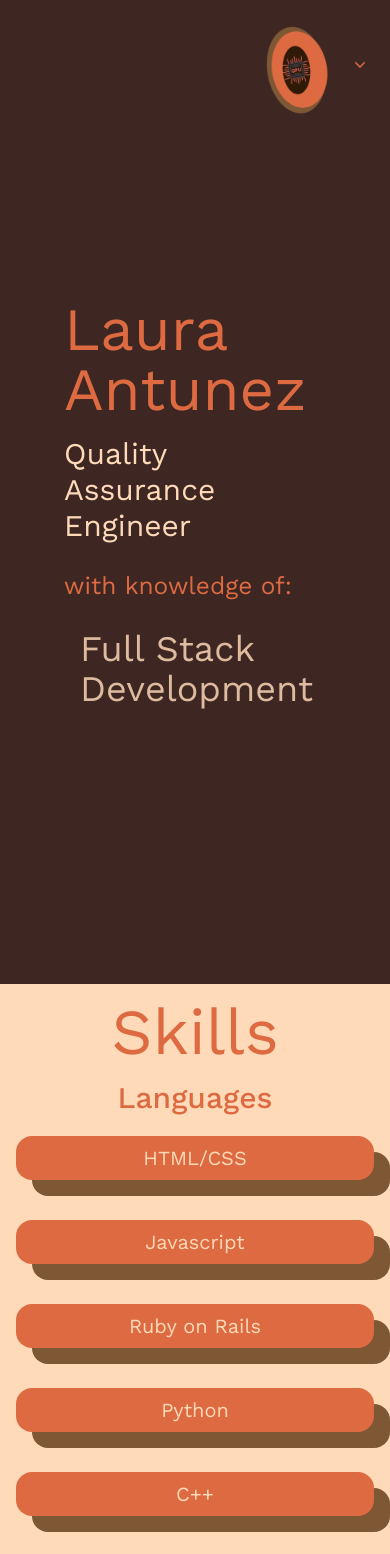
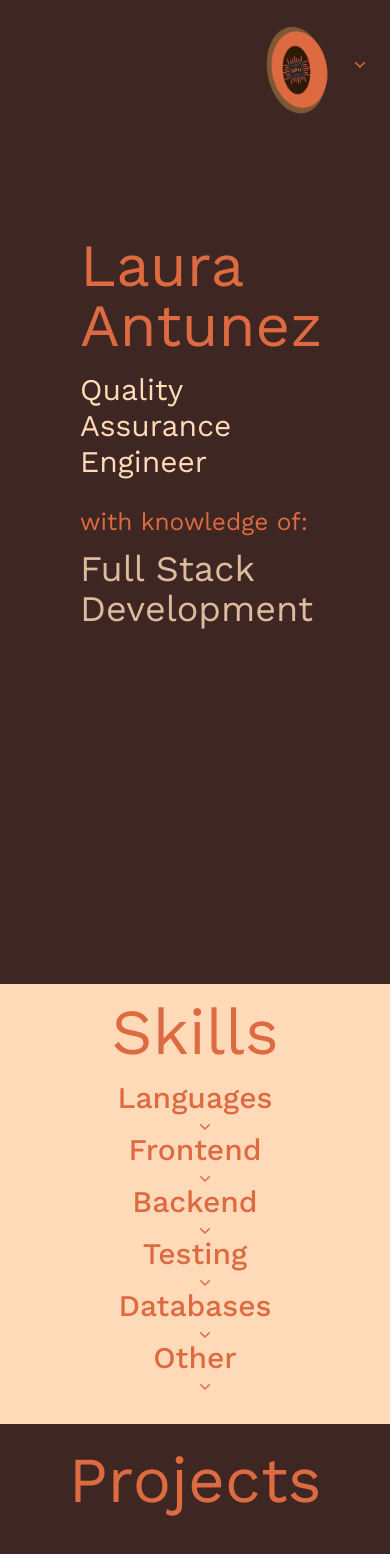
Before and after one commit to lauraantunez024/themeforest-mamey-template, a Next.js app: page / in a window 390 px wide. Shown: the top 1554 px of the page. Built offline with nearby package versions, Linux system fonts and the light colour scheme.

Commit message:
more improvements to mobile value. added collapsible skills section

```diff
--- a/package.json
+++ b/package.json
@@ -22,5 +22,10 @@
     "eslint-config-next": "14.2.3",
     "postcss": "^8",
     "tailwindcss": "^3.4.3"
+  },
+  "browser": {
+    "fs": false,
+    "path": false,
+    "os": false
   }
 }
--- a/src/app/components/SkillBlock.jsx
+++ b/src/app/components/SkillBlock.jsx
@@ -1,18 +1,57 @@
+import {
+  ChevronDoubleDownIcon,
+  ChevronDownIcon,
+} from "@heroicons/react/20/solid";
+import React, { useState, useEffect } from 'react';
+
+
 export default function SkillBlock({ type, skillSet }) {
+    const [isVisible, setIsVisible] = useState(false);
+    const [isMobile, setIsMobile] = useState(false);
+
+    useEffect(() => {
+      const handleResize = () => {
+        setIsMobile(window.innerWidth <=768);
+      };
+
+      window.addEventListener('resize', handleResize);
+      handleResize();
+
+      return () => {
+        window.removeEventListener('resize', handleResize)
+      }
+    }, []);
+
+
+    const showSkills = () => {
+      setIsVisible(!isVisible);
+    }
+
+
   return (
-
-      <div class='w-full items-center'>
-        <h1 class='text-3xl text-left pl-6 font-medium self-start' id='skill-type'> {type} </h1>
-        <div class='flex flex-row justify-center skill-card'>
-          {skillSet.map((skill, index) => (
-            <div class="secondary-background skill-shape my-5 mx-4 animation">
-              <div class="content accent text-center items-center text-xl py-2 px-4" key={index}>
-                {skill}
-              </div>
+    <div class="w-full items-center">
+      <h1
+        class="text-3xl text-left pl-6 font-medium self-start"
+        id="skill-type"
+      >
+        {" "}
+        {type}{" "}
+      </h1>
+      <button type='button' class='skills-title' onClick={showSkills}>
+        <ChevronDownIcon className="h-5 w-5  skills-button" style={{ transform: isVisible ? 'rotatex(180deg)' : '' }} aria-hidden="true"> {isVisible ? 'Hide' : 'Show'} </ChevronDownIcon>
+      </button>
+      <div class="flex flex-row justify-center skill-card" >
+        {skillSet.map((skill, index) => (
+          <div class="secondary-background skill-shape my-5 mx-4 animation" style={{ display: isMobile && !isVisible ? 'none' : 'inline-block'}}>
+            <div
+              class="content accent text-center items-center text-xl py-2 px-4"
+              key={index}
+            >
+              {skill}
             </div>
-          ))}
-
-        </div>
+          </div>
+        ))}
       </div>
+    </div>
   );
 }
--- a/src/app/globals.css
+++ b/src/app/globals.css
@@ -212,6 +212,11 @@ img {
 
 }
 
+.skills-title {
+  display: none;
+}
+
+
 @media screen and (max-width: 40rem) {
   body {
     overflow-y: none;
@@ -223,9 +228,11 @@ img {
     margin: 0;
   }
 
-  .spinning {
-    padding: 1rem;
+  .landing-content {
+    padding-top: 0;
+    padding-left: 5rem;
   }
+
 
   .logo {
     left: 55%;
@@ -241,11 +248,16 @@ img {
   .project-card {
     margin: 1% 1%;
     min-width: 50vw;
-    max-width: 90%;
+    max-width: 80%;
     min-height: 25vh;
     overflow-y: scroll;
   }
 
+  .skills-title {
+    display: inline;
+    position: absolute;
+    left: 50%;
+  }
   .popover {
     left : 25%;
     position: absolute;
@@ -254,6 +266,7 @@ img {
   .project-content {
     font-size: clamp(1rem, 1vw + 5vw, 3rem);
   }
+
 
   .project-section {
     display: flex;
@@ -273,6 +286,10 @@ img {
   .skill-card {
     flex-direction: column;
     min-width: 90vw;
+  }
+
+  .skill-shape {
+    display: inline;
   }
 }
 
--- a/src/app/page.js
+++ b/src/app/page.js
@@ -33,9 +33,9 @@ export default function Home() {
         </div>
       </section>
       {/* second page - Skills section */}
-      <section class="accent-background scrollable" id='skills'>
+      <section class="accent-background scrollable pb-12" id='skills'>
         <h1 class="text-center title">Skills</h1>
-        <div class="flex flex-col items-center">
+        <div class="flex flex-col items-center gap-4">
           {skills.map((skillData, index) => (
             <SkillBlock
               key={index}
@@ -46,9 +46,9 @@ export default function Home() {
         </div>
       </section>
       {/* third page - projects section */}
-      <section class='w-full' id='projects'>
-        <h1 class="text-6xl text-center title mb-10">Projects</h1>
-        <div class="flex flex-wrap flex-row justify-center items-center project-section">
+      <section class='w-full pb-12' id='projects'>
+        <h1 class="text-6xl text-center title pt-6 mb-10">Projects</h1>
+        <div class="flex flex-wrap flex-row gap-4 justify-center items-center project-section">
           {portfolio.map((project, index) => (
             <ProjectCard
               key={index}
```
